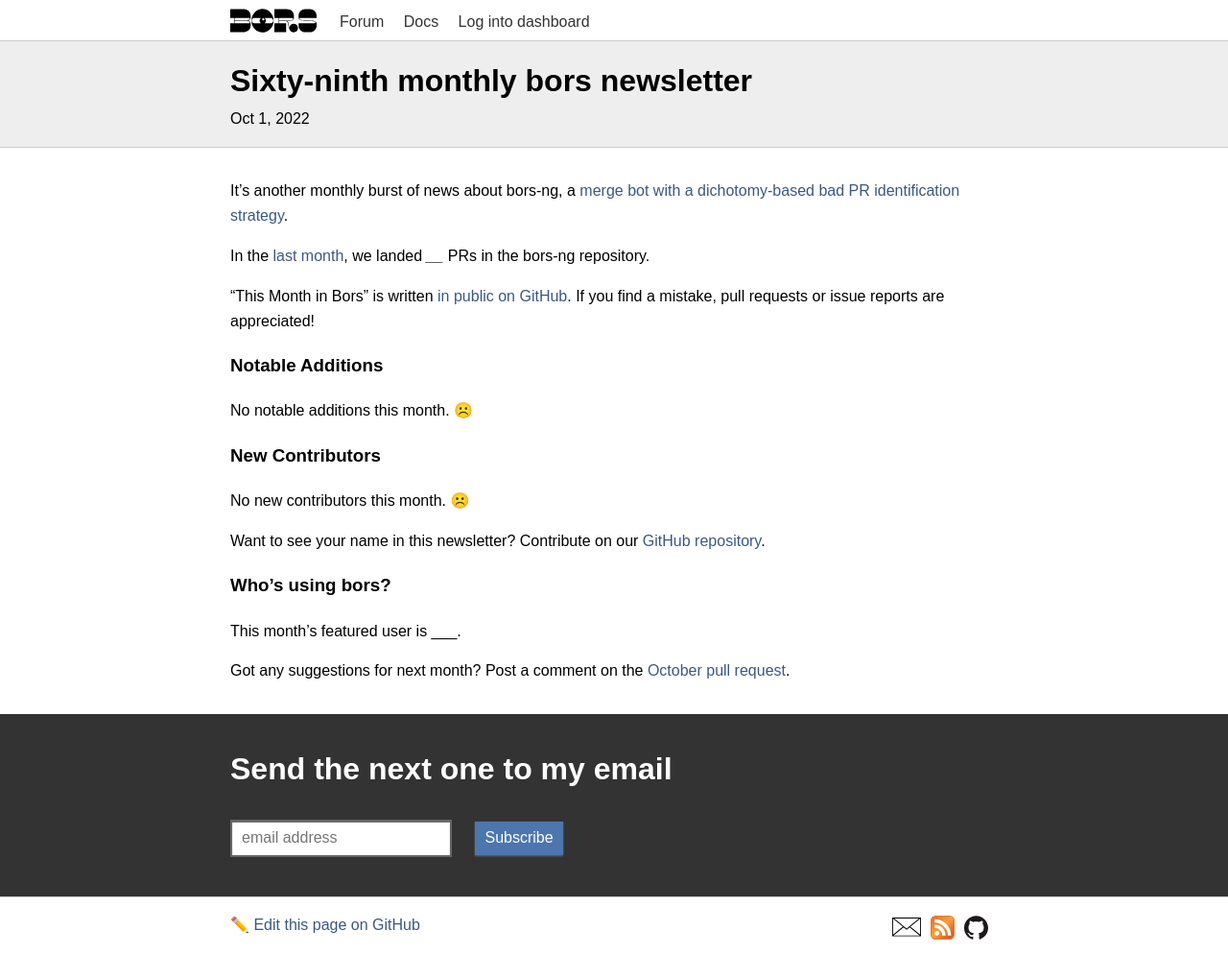
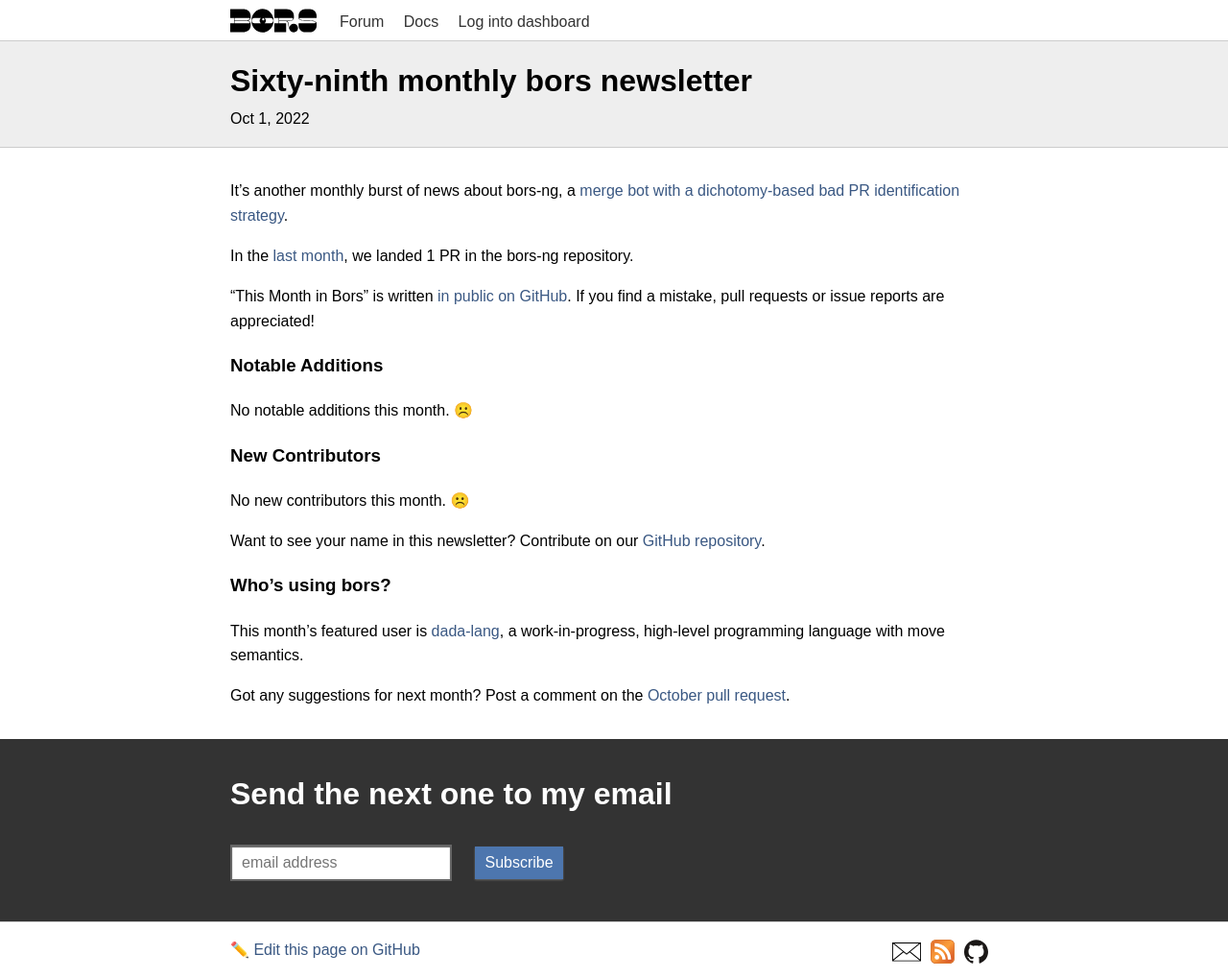
Before and after one commit to bors-ng/bors-ng.github.io, a Jekyll site: the page built from _posts/2022-10-01-tmib-69.md, in a window 1280 px wide. Shown: the whole page at 96% size. Built offline with Jekyll 4.4.1, drawn with Linux system fonts in a browser that asks for light colours; before the commit the page ends 993 px from its top, so only the background shows below that.

Commit message:
Add featured user

```diff
--- a/_posts/2022-10-01-tmib-69.md
+++ b/_posts/2022-10-01-tmib-69.md
@@ -2,14 +2,14 @@
 layout:     post
 title:      Sixty-ninth monthly bors newsletter
 date:       2022-10-01 00:00:00
-summary:    This September, ___
+summary:    This September, bors landed a dependency bump
 categories: newsletter
 ---
 
 It's another monthly burst of news about bors-ng, a [merge bot with a dichotomy-based bad PR identification strategy](https://discourse.nixos.org/t/nixpkgss-current-development-workflow-is-not-sustainable/18741/42).
 
 In the [last month](https://github.com/bors-ng/bors-ng/pulls?q=is%3Apr+is%3Amerged+closed%3A2022-09-01..2022-09-30),
-we landed ____ PRs in the bors-ng repository.
+we landed 1 PR in the bors-ng repository.
 
 "This Month in Bors" is written [in public on GitHub][GitHub for TMiB].
 If you find a mistake, pull requests or issue reports are appreciated!
@@ -31,7 +31,7 @@
 
 ### Who's using bors?
 
-This month's featured user is ___.
+This month's featured user is [dada-lang](https://dada-lang.org/docs/about), a work-in-progress, high-level programming language with move semantics.
 
 Got any suggestions for next month?
 Post a comment on the [October pull request](https://github.com/bors-ng/bors-ng.github.io/pull/181).
```
